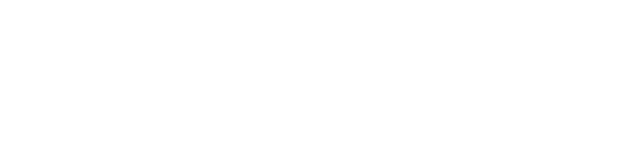
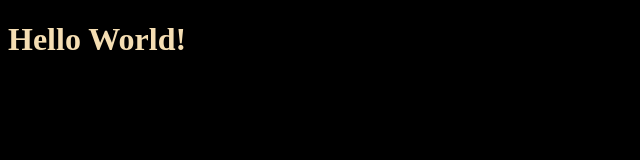
Before and after one commit to Uliana171/new-repos, a plain HTML site: page index.html in a window 1280 px wide. Shown: the whole page, without its empty margins (0-640 px from the left). Drawn offline with Linux system fonts and the light colour scheme.

Commit message:
add style.css

```diff
--- a/index.html
+++ b/index.html
@@ -3,9 +3,11 @@
 <head>
     <meta charset="UTF-8">
     <meta name="viewport" content="width=device-width, initial-scale=1.0">
+    <link rel="stylesheet" href="style.css">
+
     <title>new-repos</title>
 </head>
 <body>
-
+   <h1>Hello World!</h1>
 </body>
 </html>
--- /dev/null
+++ b/style.css
@@ -0,0 +1,4 @@
+body {
+  background: black;
+  color: wheat;
+}
```
